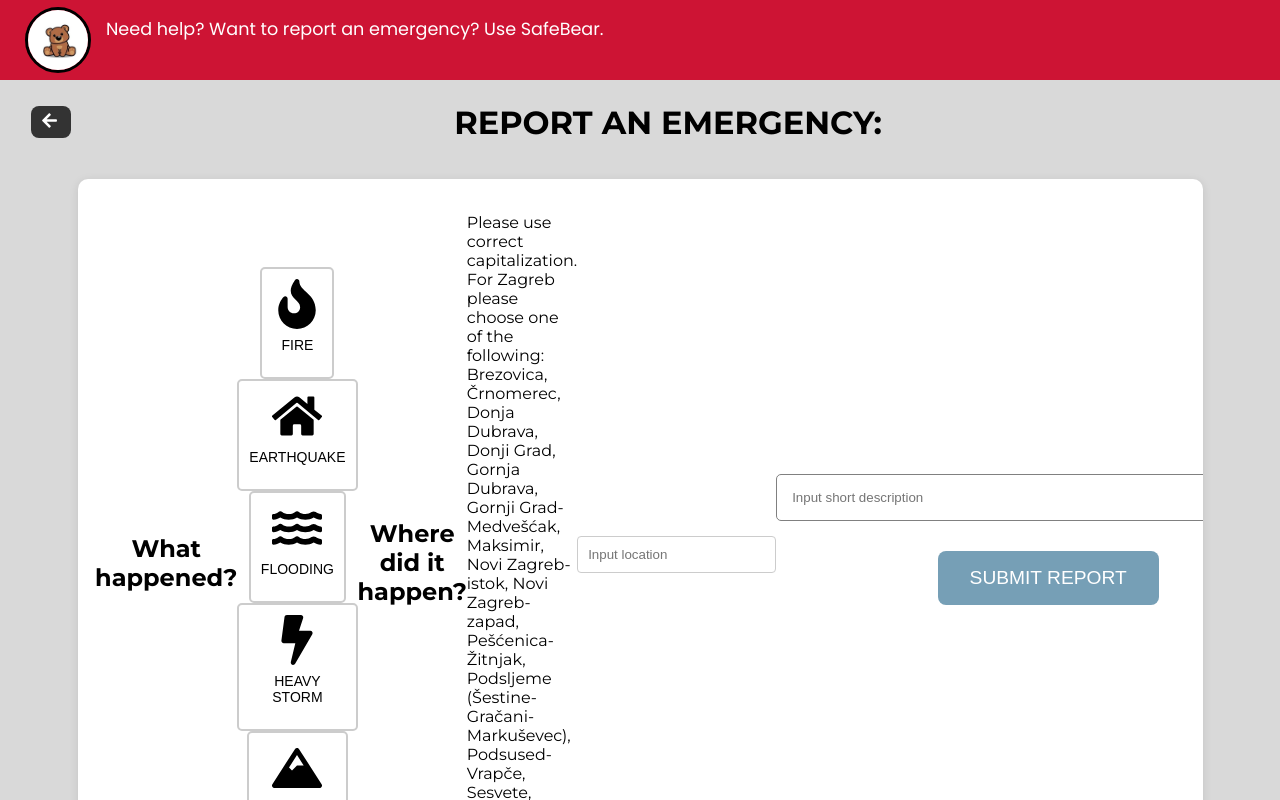
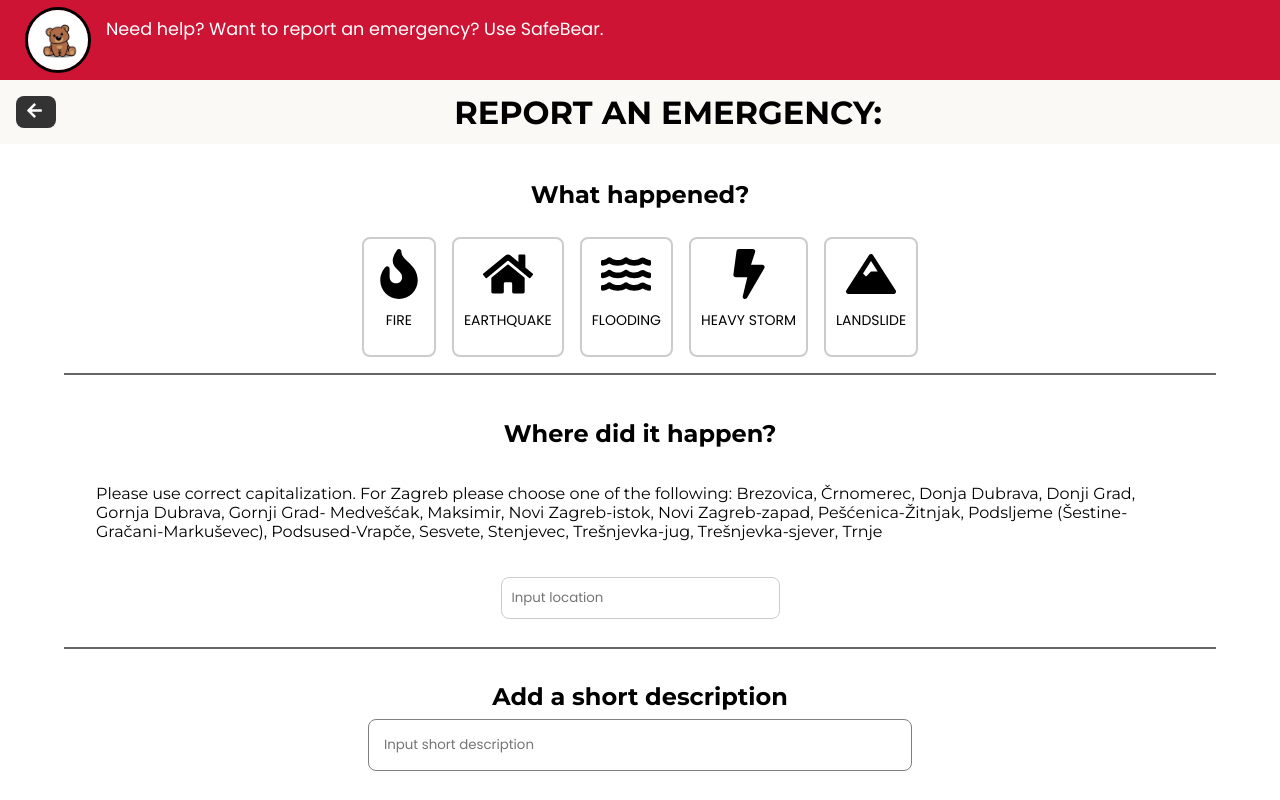
Before and after one commit to IvanPastorcic/LeteciMedvjedici, a React (Create React App) app in the folder IzvorniKod/: page /report in a window 1280 px wide. Shown: the top 800 px of the page. Built offline with nearby package versions, Linux system fonts and the light colour scheme; no server answers.

Commit message:
Edited ReportPage.css, fixed alignment

```diff
--- a/IzvorniKod/src/components/Footer/Footer.css
+++ b/IzvorniKod/src/components/Footer/Footer.css
@@ -4,7 +4,6 @@
     padding: 15px 20px;
     font-family: 'Poppins', sans-serif;
     text-align: center;
-    position: relative;
     flex-shrink: 0;
     bottom: 0;
     width: 100%;
--- a/IzvorniKod/src/pages/MapPage/MapPage.css
+++ b/IzvorniKod/src/pages/MapPage/MapPage.css
@@ -1,5 +1,5 @@
 
-.page-container {
+.map-page-container {
     display: flex;
     flex-direction: column;
     height: 100vh;
@@ -25,7 +25,7 @@
   }
 
 
-  .content-container {
+  .map-content-container {
     display: flex;
     flex: 1;
     justify-content: space-between;
@@ -47,7 +47,7 @@
     width: 100%;
   }
 
-  .sidebar {
+  .map-sidebar {
     flex: 1; /* Sidebar zauzima 25% širine */
     background-color: #f8f8f8;
     padding: 1rem 1.25rem;
@@ -75,7 +75,7 @@
     background-color: #d6d6d6;
   }
 
-  .sidebar h3 {
+  .map-sidebar h3 {
     margin-bottom: 0.9375rem;
     font-size: 1rem;
     color: #333;
@@ -83,7 +83,7 @@
 
 
   @media (max-width: 48rem) {
-    .content-container {
+    .map-content-container {
       flex-direction: column;
       padding: 0.625rem;
       height: auto;
@@ -93,7 +93,7 @@
       margin-bottom: 1.25rem;
     }
 
-    .sidebar {
+    .map-sidebar {
       width: 95%;
       margin-top: 1.25rem;
     }
--- a/IzvorniKod/src/pages/MapPage/MapPage.js
+++ b/IzvorniKod/src/pages/MapPage/MapPage.js
@@ -23,10 +23,10 @@ L.Icon.Default.mergeOptions({
 const MapPage = () => {
   const navigate = useNavigate();
   return (
-    <div className="page-container">
+    <div className="map-page-container">
     <AnonHeader />
     <BackButton />
-    <div className="content-container">
+    <div className="map-content-container">
       <div className="map-wrapper">
         <MapContainer
           center={[45.1, 15.2]}
@@ -43,7 +43,7 @@ const MapPage = () => {
           </Marker>
         </MapContainer>
       </div>
-      <aside className="sidebar">
+      <aside className="map-sidebar">
         <h3>Filter by category</h3>
         {['Fire', 'Earthquake', 'Heavy storms', 'Flooding', 'Landslide'].map((category, index) => (
             <button key={index} className="filter-button">
--- a/IzvorniKod/src/pages/ReportPage/ReportPage.css
+++ b/IzvorniKod/src/pages/ReportPage/ReportPage.css
@@ -1,11 +1,12 @@
-.header-container {
+.report-header-container {
   display: flex;
   justify-content: space-between;
   align-items: center;
   width: 100%;
+  background-color: #FAF9F6;
 }
 
-.header-title {
+.report-header-title {
   text-align: center;
   margin-top: 10px;
   margin-bottom: 10px;
@@ -46,11 +47,15 @@
 
   .address-input {
     flex: 1;
+    font-family: Poppins;
     padding: 10px;
     border: 1px solid #ccc;
-    border-radius: 4px;
+    border-radius: 8px;
   }
 
+  .report-location-info{
+    width: 85%;
+  }
 
 
   .optional-section p {
@@ -68,7 +73,7 @@
     align-items: center;
     border: 1px solid #ccc;
     padding: 5px;
-    border-radius: 4px;
+    border-radius: 8px;
   }
 
   .camera-icon {
@@ -95,31 +100,26 @@
     border-color: #b30000;
   }
 
-  .submit-button {
+  .report-submit-button {
+    font-family: Poppins;
+    font-size: 1.2rem;
     background-color: #b30000;
     color: white;
     padding: 15px 30px;
     border: none;
-    border-radius: 4px;
+    border-radius: 8px;
     cursor: pointer;
     text-align: center;
     flex: 0 0 45%;
-    margin-left: 20px;
     display: block;
     margin: 30px auto;
     width: auto;
-    max-width: 300px;
 
   }
 
-  .content-container {
+  .report-content-container {
     background-color: white;
-    padding: 5px;
-    border-radius: 10px;
-    box-shadow: 0 2px 10px rgba(0, 0, 0, 0.1);
-    margin: 25px auto;
     max-width: 100%;
-    width: 900px;
     display: flex;
     flex-direction: column;
     justify-content: flex-start;
@@ -127,9 +127,8 @@
   }
 
 
-  .app-container {
+  .report-app-container {
     background-color: #d9d9d9;
-    padding: 10px 15px;
     display: flex;
     flex-direction: column;
     justify-content: flex-start;
@@ -143,11 +142,14 @@
     margin-top: 20px;
   }
 
-  .divider {
+  .section-title-last{
+    text-align: center;
+    margin: 0.5rem;
+  }
+  .report-divider {
     border: 0;
     border-top: 2px solid #666;
-    width: 85%;
-    margin: 20px auto;
+    width: 90%;
   }
 
 
@@ -186,7 +188,7 @@
   right: 0;
   background-color: white;
   border: 1px solid #ccc;
-  border-radius: 4px;
+  border-radius: 8px;
   max-height: 150px;
   overflow-y: auto;
   list-style: none;
@@ -213,18 +215,18 @@
 
 .containerStyle {
   display: flex;
-  flex-direction: column;
+  flex-direction: row;
   justify-content: space-around;
   align-items: center;
-  margin-top: 20px;
-  margin-bottom: 20px;
 }
 
 .iconContainerStyle {
   text-align: center;
+  font-family: Poppins;
   padding: 10px;
-  border-radius: 5px;
-  cursor: pointer,
+  border-radius: 8px;
+  cursor: pointer;
+  margin: 0.5rem;
 }
 
 .paragraphStyle {
@@ -235,12 +237,11 @@
 
 
 .inputField {
-  border-radius: 5px;
+  border-radius: 8px;
   border: 1px solid gray;
   width: 40vw;
   padding: 15px;
-
-
+  font-family: Poppins;
 }
 
 .error-text {
--- a/IzvorniKod/src/pages/ReportPage/ReportPage.js
+++ b/IzvorniKod/src/pages/ReportPage/ReportPage.js
@@ -107,17 +107,17 @@ function ReportPage(){
   return (
     <div>
       <AnonHeader />
-      <div className="app-container">
+      <div className="report-app-container">
 
         {/* Header */}
-        <div className="header-container">
+        <div className="report-header-container">
             <BackButton />
-          <h1 className="header-title">REPORT AN EMERGENCY:</h1>
+          <h1 className="report-header-title">REPORT AN EMERGENCY:</h1>
 
         </div>
 
         {/* Content */}
-        <div className="content-container">
+        <div className="report-content-container">
           <h2 className="section-title">What happened?</h2>
           <div className="containerStyle">
             <button
@@ -162,9 +162,9 @@ function ReportPage(){
             </button>
           </div>
 
-          <hr className="divider" />
+          <hr className="report-divider" />
           <h2 className="section-title">Where did it happen?</h2>
-          <p>Please use correct capitalization. For Zagreb please choose one of the following: Brezovica, Črnomerec, Donja Dubrava, Donji Grad, Gornja Dubrava, Gornji Grad- Medvešćak, Maksimir, Novi Zagreb-istok, Novi Zagreb-zapad, Pešćenica-Žitnjak, Podsljeme (Šestine-Gračani-Markuševec), Podsused-Vrapče, Sesvete, Stenjevec, Trešnjevka-jug, Trešnjevka-sjever, Trnje </p>
+          <p className="report-location-info">Please use correct capitalization. For Zagreb please choose one of the following: Brezovica, Črnomerec, Donja Dubrava, Donji Grad, Gornja Dubrava, Gornji Grad- Medvešćak, Maksimir, Novi Zagreb-istok, Novi Zagreb-zapad, Pešćenica-Žitnjak, Podsljeme (Šestine-Gračani-Markuševec), Podsused-Vrapče, Sesvete, Stenjevec, Trešnjevka-jug, Trešnjevka-sjever, Trnje </p>
           <div className="location-inputs" style={{ position: 'relative' }}>
             <input
               type="text"
@@ -176,9 +176,10 @@ function ReportPage(){
             {!isLocationValid && <p className="error-text">Location not found. Please enter a valid location.</p>}
           </div>
 
-          <hr className="divider" />
+          <hr className="report-divider" />
 
-          <div className="containerStyle">
+          <div className="containerStylebottom">
+          <h2 className="section-title-last">Add a short description</h2>
             <input
               type="text"
               placeholder="Input short description"
@@ -186,7 +187,7 @@ function ReportPage(){
               value={description}
               onChange={handleDescriptionChange}
             />
-            <button className="submit-button" onClick={handleSubmit}>SUBMIT REPORT</button>
+            <button className="report-submit-button" onClick={handleSubmit}>SUBMIT REPORT</button>
           </div>
 
 
```
